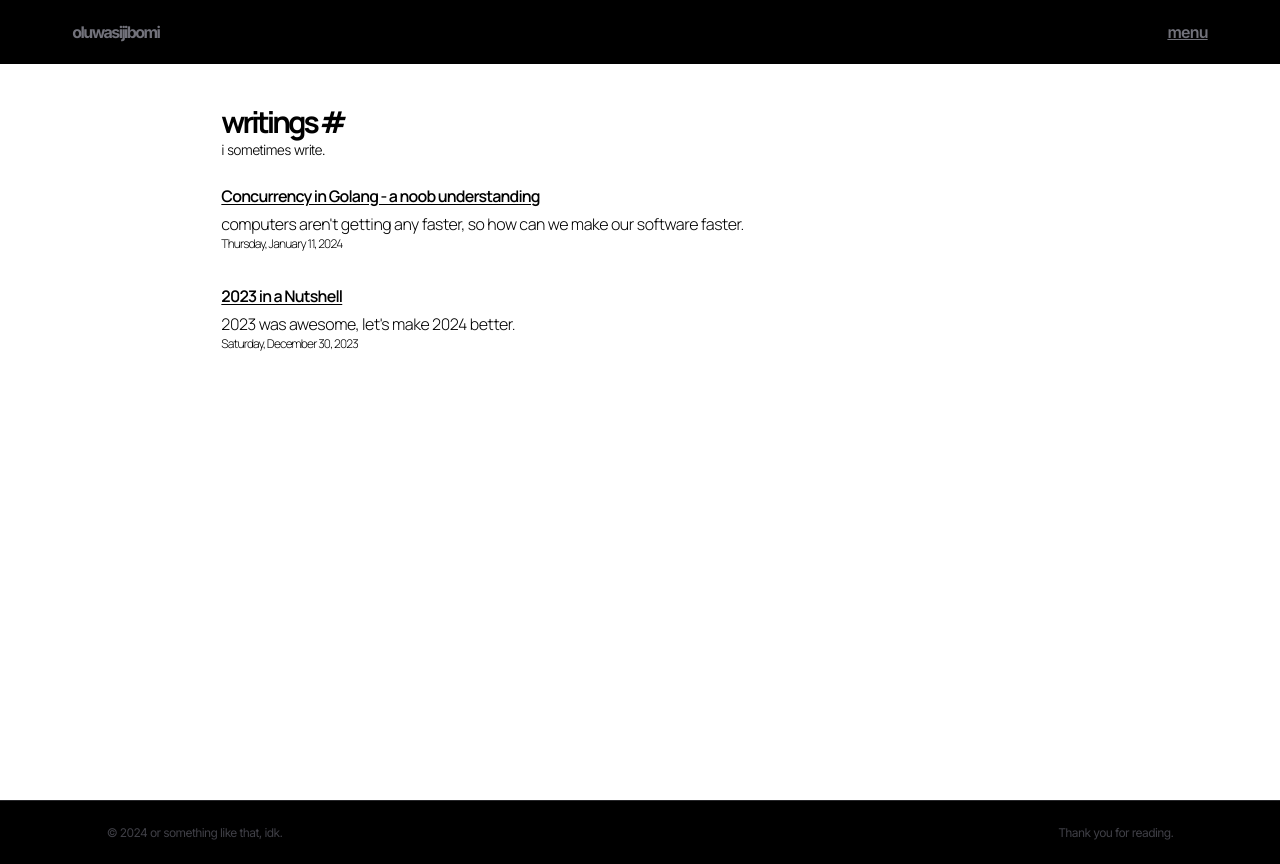
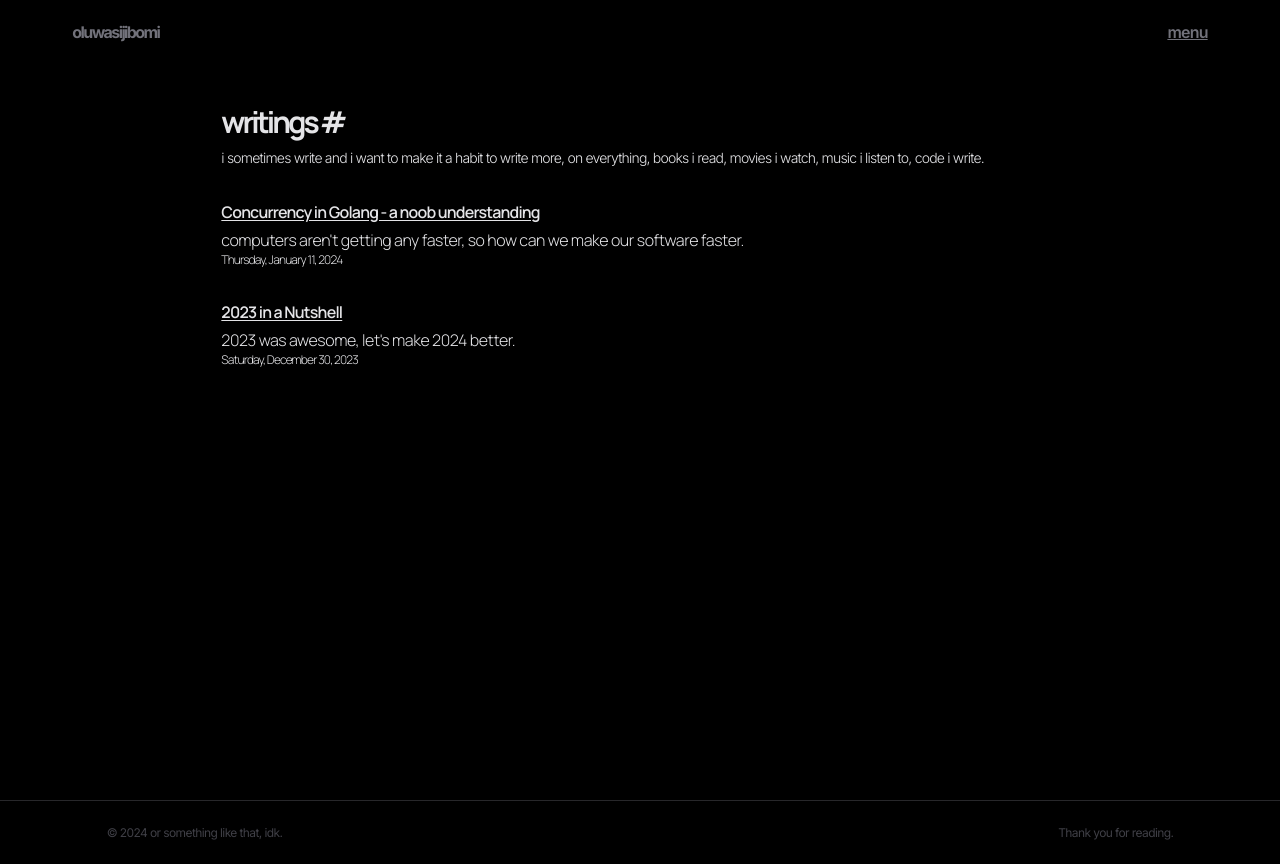
Before and after one commit to sijirama/website, a Next.js app: page /writing in a window 1280 px wide. Built offline with nearby package versions, Linux system fonts and the light colour scheme; a web font is replaced by a local one.

Commit message:
some more stuff to add

```diff
--- a/src/app/(main)/writing/[slug]/page.tsx
+++ b/src/app/(main)/writing/[slug]/page.tsx
@@ -4,17 +4,24 @@ import Markdown from "markdown-to-jsx";
 import Link from "next/link";
 import { MdOutlineKeyboardArrowLeft } from "react-icons/md";
 import { PreBlock } from "@/lib/syntaxhighlight";
+import blog from "../../../../../public/images/blog.jpg";
 
 function page(props: any) {
   const slug = props.params.slug;
   const post = getPostContent(slug);
   return (
-    <div className="min-h-screen w-full py-20 bg-white text-black">
+    <div className="min-h-screen w-full py-16 bg-black text-zinc-200">
+      <div
+        style={{
+          backgroundImage: `url(${blog.src})`,
+        }}
+        className="w-full bg-cover bg-center bg-no-repeat h-32 md:h-56 p-2 bg-red-800"
+      ></div>
       <main className=" w-[96%] md:w-2/3 lg:w-3/5 mx-auto">
         <div className="my-5">
           <Link
             href={"/writing"}
-            className="p-2 rounded-lg text-slate-700 text-base font-semibold -tracking-wider flex items-center hover:text-slate-950 transition-colors duration-300"
+            className="p-2 rounded-lg text-zinc-400 text-base font-semibold -tracking-wider flex items-center hover:text-zinc-100 transition-colors duration-300"
           >
             <span>
               <MdOutlineKeyboardArrowLeft className="text-2xl" />
@@ -34,7 +41,7 @@ function page(props: any) {
         </div>
 
         <div className="text-start text-lg">
-          <article className="prose prose-stone max-w-none mx-auto prose-pre:bg-black prose-p:text-sm md:prose-p:text-base prose-headings:text-lg md:prose-headings:text-2xl">
+          <article className="prose prose-stone max-w-none mx-auto prose-pre:bg-zinc-50 prose-p:text-sm prose-p:text-zinc-300 md:prose-p:text-base prose-headings:text-lg md:prose-headings:text-2xl prose-headings:text-zinc-100">
             <Markdown options={{ overrides: { pre: PreBlock } }}>
               {post.content}
             </Markdown>
--- a/src/app/(main)/writing/page.tsx
+++ b/src/app/(main)/writing/page.tsx
@@ -7,7 +7,7 @@ export default function Page() {
   const postMetadata = getPostMetaData();
 
   return (
-    <main className="w-full min-h-screen flex flex-col items-center pt-24 bg-white text-black -tracking-wider">
+    <main className="w-full min-h-screen flex flex-col items-center pt-24 bg-black text-zinc-200 -tracking-wider">
       <div className="w-[95%] md:w-2/3 lg:w-2/3 h-full mx-auto flex flex-col items-center justify-center">
         <div className="w-full p-2">
           <h1
@@ -15,7 +15,11 @@ export default function Page() {
           >
             writings #
           </h1>
-          <p className="font-light text-sm">i sometimes write.</p>
+          <p className="font-light text-sm my-2">
+            i sometimes write and i want to make it a habit to write more, on
+            everything, books i read, movies i watch, music i listen to, code i
+            write.
+          </p>
         </div>
         {postMetadata.map((post, _index) => (
           <PostCard post={post} key={post.slug} />
--- a/src/app/layout.tsx
+++ b/src/app/layout.tsx
@@ -22,7 +22,7 @@ export default function RootLayout({
 }) {
   return (
     <html lang="en">
-      <body className={inter.className}>
+      <body className={`${inter.className} bg-black`} >
         <Header />
         <main>{children}</main>
         <Footer />
--- a/src/components/blog/PostCard.tsx
+++ b/src/components/blog/PostCard.tsx
@@ -12,7 +12,7 @@ function PostCard({ post }: Props) {
   return (
     <Link href={`writing/${post.slug}`} className="w-full">
       <div
-        className={`p-2 rounded-md my-2 hover:bg-slate-200 text-black  transition-colors duration-300 ${manrope.className} `}
+        className={`p-2 rounded-md my-2 hover:bg-zinc-900 text-zinc-200  transition-colors duration-300 ${manrope.className} `}
       >
         <h1 className="mb-1 font-semibold underline underline-offset-2">
           {post.title}
```
Also changed, not shown: src/lib/data.tsx (+7 -7 lines), public/images/blog.jpg (added).
